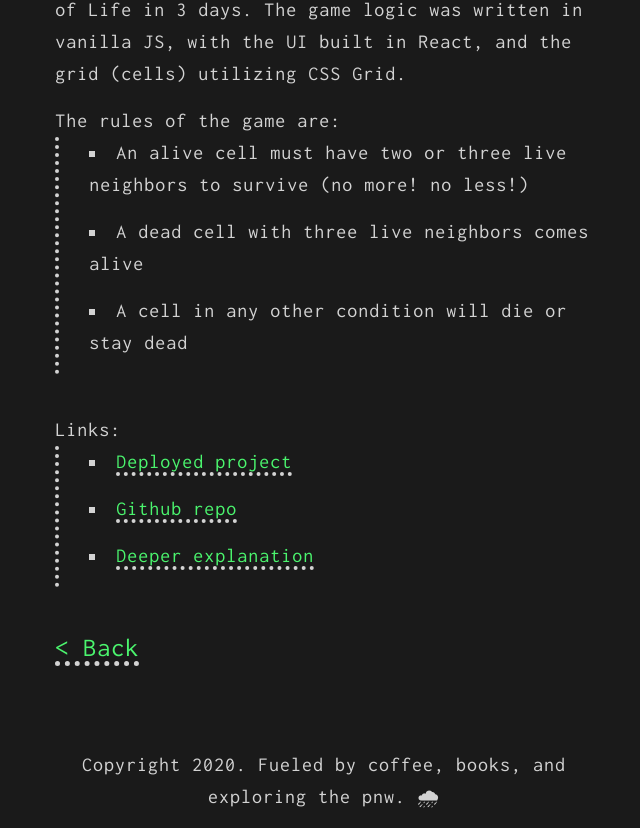
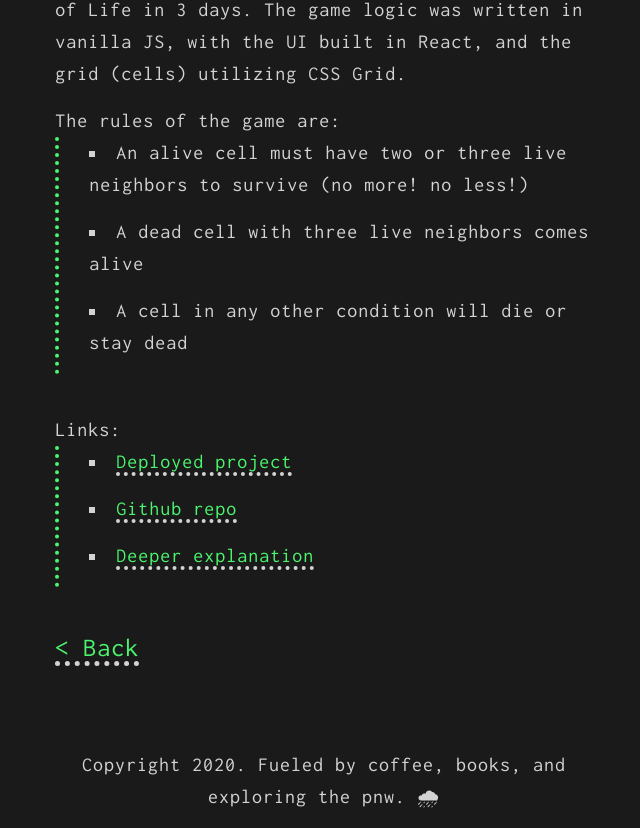
Before and after one commit to NolanPic/picini.io, a React (Create React App) app: page /game-of-life in a window 1280 px wide. Shown: the part 811-1639 px from the top of the page, without its empty margins (316-956 px from the left). Built offline with nearby package versions, Linux system fonts and the light colour scheme.

Commit message:
Add left border color

```diff
--- a/src/sass/pages/cms.scss
+++ b/src/sass/pages/cms.scss
@@ -8,6 +8,7 @@
 
   ul {
     @include left-bordered();
+    border-color: $contrast-color;
     margin-bottom: 2.5rem;
   }
 }
--- a/src/sass/pages/game-of-life.scss
+++ b/src/sass/pages/game-of-life.scss
@@ -8,6 +8,7 @@
 
   ul {
     @include left-bordered();
+    border-color: $contrast-color;
     margin-bottom: 2.5rem;
   }
 }
```
